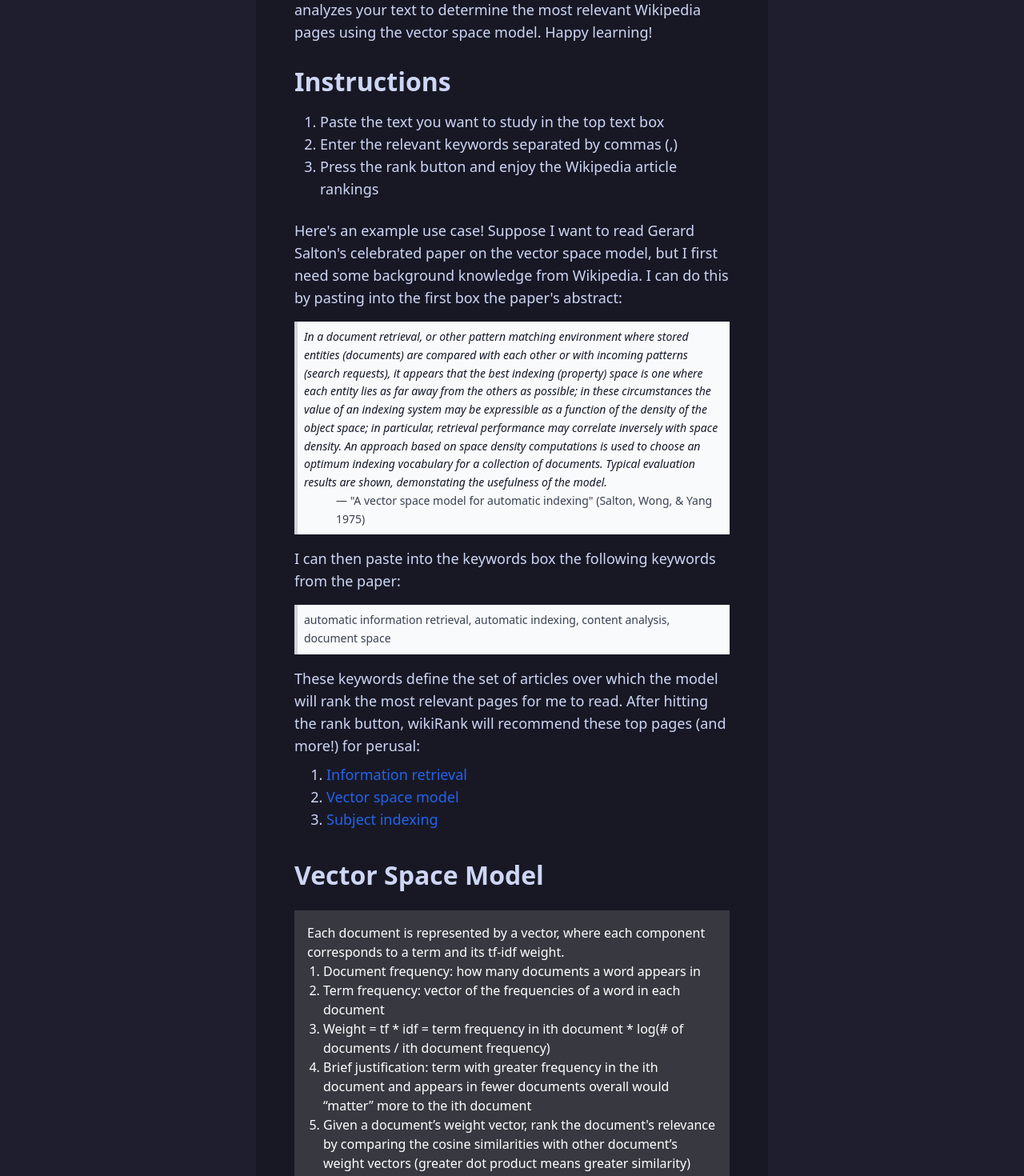
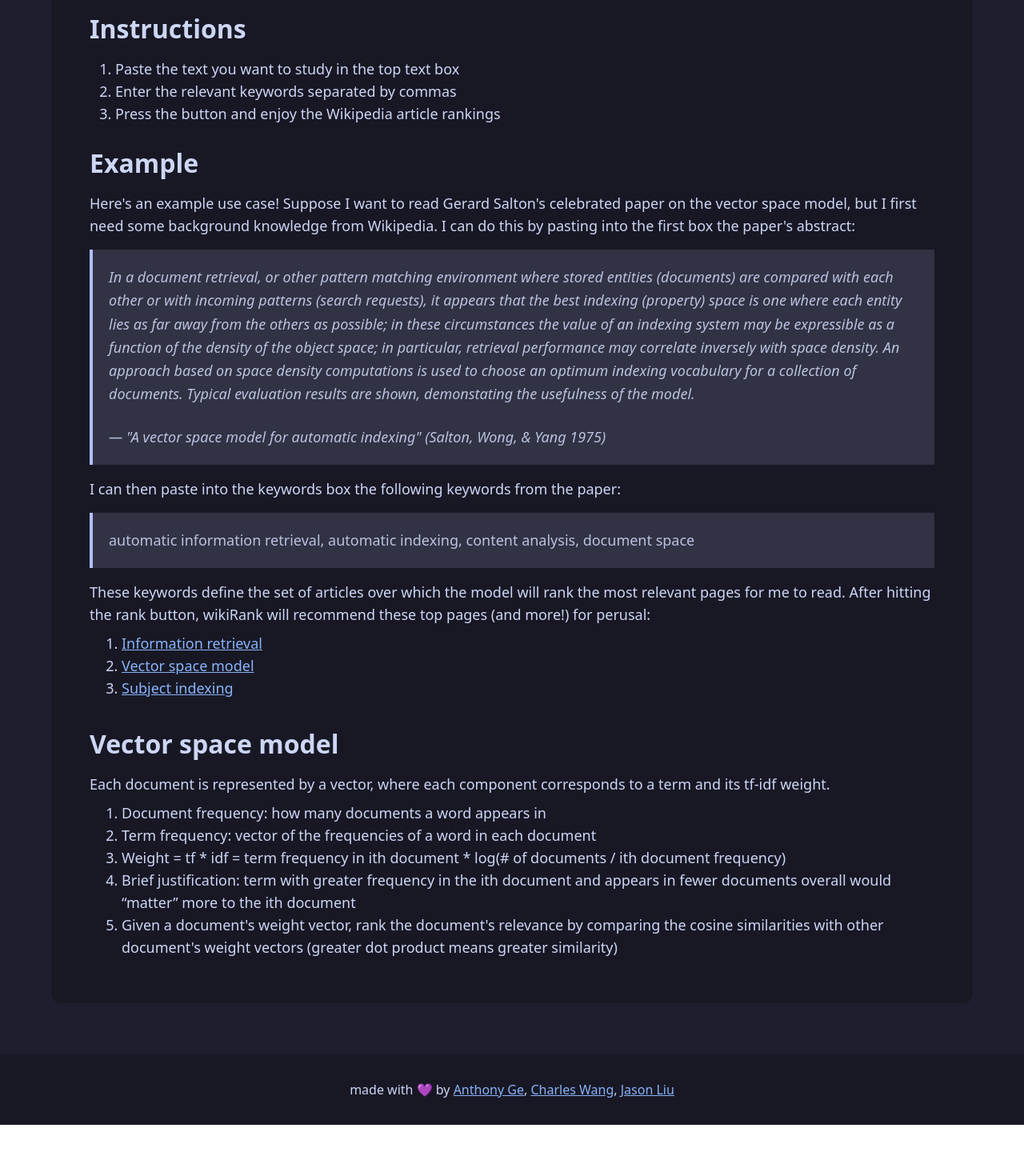
Before and after one commit to GeneralPoxter/wikiRank, a Next.js app: page /about in a window 1280 px wide. Shown: the part 520-1990 px from the top of the page at 80% size. After the commit the page ends 1926 px from the top, so only its background shows below. Built offline with nearby package versions, Linux system fonts and the light colour scheme.

Commit message:
about page

```diff
--- a/components/footer.js
+++ b/components/footer.js
@@ -1,9 +1,11 @@
 import React from "react";
 
 export default function Header() {
+    const linkStyle = "underline text-[#89b4fa]";
+
     return (
         <div className='bg-[#181825] w-screen mt-[5%] text-[#cdd6f4] p-8 text-center'>
-            made with ⚒️ by Anthony Ge, Charles Wang, Jason Liu
+            made with 💜 by <a href="https://github.com/geant04" target="_blank" className={linkStyle}>Anthony Ge</a>, <a href="https://github.com/aczw" target="_blank" className={linkStyle}>Charles Wang</a>, <a href="https://github.com/GeneralPoxter/wikiRank" target="_blank" className={linkStyle}>Jason Liu</a>
         </div>
     );
 }
--- a/components/input.js
+++ b/components/input.js
@@ -117,7 +117,7 @@ export default function Input() {
             <p className="text-[2em] mt-[1em] text-center text-[#cdd6f4]">Searchable keywords</p>
             <textarea
                 className="overflow-scroll mt-[1em] p-[1em] rounded-xl bg-[#313244] text-[#cdd6f4] w-[100%] text-left h-[5em]"
-                placeholder="comma, separated, keywords"
+                placeholder="enter, comma, separated, keywords, here"
                 ref={keywordsTextArea}
             />
             <button
@@ -128,7 +128,7 @@ export default function Input() {
             </button>
             <div>
                 <h className="text-[4em] text-[#cdd6f4]">Results</h>
-                <div className="w-[100%] my-[1.5em] p-[3em] rounded-xl bg-[#313244]">
+                <div className="w-[100%] my-[1.5em] p-[3em] rounded-xl bg-[#313244] last:m-0">
                     {displayResults()}
                 </div>
             </div>
--- a/pages/about.js
+++ b/pages/about.js
@@ -1,8 +1,10 @@
-import Head from 'next/head'
-import Header from '../components/header.js'
+import Head from 'next/head';
+import Header from '../components/header.js';
+import Footer from '../components/footer.js';
 
 export default function About() {
-    const aStyle = "text-blue-600 dark:text-blue-500 hover:underline";
+    const blockStyle = "p-5 my-4 border-l-4 border-[#b4befe] bg-[#313244]";
+    const blockTextStyle = "text-lg leading-relaxed text-[#bac2de]";
 
     return (
         <div className='bg-[#1e1e2e]'>
@@ -10,64 +12,49 @@ export default function About() {
                 <title>wikiRank - About</title>
             </Head>
             <Header></Header>
-            <div className='relative top-[10px] p-[3em] w-[50%] m-auto text-[#cdd6f4] bg-[#181825] rounded-xl'>
-                <div className='body'>
-                    <div className='text-[200%] font-bold w-auto pb-3'>
-                        <h1>Why wikiRank?</h1>
-                    </div>
+            <div className='p-[3em] mx-[5%] text-[#cdd6f4] bg-[#181825] rounded-xl'>
+                <h1 className='text-[200%] font-bold w-auto pb-3'>Why wikiRank?</h1>
                 <p className='text-lg'>Can't understand a journal article? Feeling lost in a textbook chapter? Wikipedia is your friend &#8212; but it's so big! wikiRank analyzes your text to determine the most relevant Wikipedia pages using the vector space model. Happy learning!</p>
-                </div>
                 <br></br>
-                <div className='body'>
-                    <div className='text-[200%] font-bold w-auto pb-3'>
-                        <h1>Instructions</h1>
-                    </div>
-                    <div className='text-lg'>
-                        <ol className="list-decimal pl-8">
+
+                <h1 className='text-[200%] font-bold w-auto pb-3'>Instructions</h1>
+                <ol className="list-decimal text-lg ml-8">
                     <li>Paste the text you want to study in the top text box</li>
-                            <li>Enter the relevant keywords separated by commas (,)</li>
-                            <li>Press the rank button and enjoy the Wikipedia article rankings</li>
+                    <li>Enter the relevant keywords separated by commas</li>
+                    <li>Press the button and enjoy the Wikipedia article rankings</li>
                 </ol>
-                    </div>
                 <br></br>
+
+                <h1 className='text-[200%] font-bold w-auto pb-3'>Example</h1>
                 <p className='text-lg'>Here's an example use case! Suppose I want to read Gerard Salton's celebrated paper on the vector space model, but I first need some background knowledge from Wikipedia. I can do this by pasting into the first box the paper's abstract:</p>
-                    <blockquote className="p-2 my-4 border-l-4 border-gray-300 bg-gray-50 dark:border-gray-500 dark:bg-gray-800">
-                        <p className="text-sm italic font-medium leading-relaxed text-gray-900 dark:text-white">In a document retrieval, or other pattern matching environment where stored entities (documents) are compared with each other or with incoming patterns (search requests), it appears that the best indexing (property) space is one where each entity lies as far away from the others as possible; in these circumstances the value of an indexing system may be expressible as a function of the density of the object space; in particular, retrieval performance may correlate inversely with space density. An approach based on space density computations is used to choose an optimum indexing vocabulary for a collection of documents. Typical evaluation results are shown, demonstating the usefulness of the model.</p>
-                        <p className="pl-10 text-sm bold font-medium leading-relaxed text-gray-700 dark:text-white">&#8212; "A vector space model for automatic indexing" (Salton, Wong, & Yang 1975)</p>
+                <blockquote className={blockStyle + " italic"}>
+                    <p className={blockTextStyle}>In a document retrieval, or other pattern matching environment where stored entities (documents) are compared with each other or with incoming patterns (search requests), it appears that the best indexing (property) space is one where each entity lies as far away from the others as possible; in these circumstances the value of an indexing system may be expressible as a function of the density of the object space; in particular, retrieval performance may correlate inversely with space density. An approach based on space density computations is used to choose an optimum indexing vocabulary for a collection of documents. Typical evaluation results are shown, demonstating the usefulness of the model.</p>
+                    <br></br>
+                    <p className={blockTextStyle}>&#8212; "A vector space model for automatic indexing" (Salton, Wong, & Yang 1975)</p>
                 </blockquote>
                 <p className='text-lg'>I can then paste into the keywords box the following keywords from the paper:</p>
-                    <blockquote className="p-2 my-4 border-l-4 border-gray-300 bg-gray-50 dark:border-gray-500 dark:bg-gray-800">
-                        <p className="text-sm bold font-medium leading-relaxed text-gray-700 dark:text-white">automatic information retrieval, automatic indexing, content analysis, document space</p>
+                <blockquote className={blockStyle}>
+                    <p className={blockTextStyle}>automatic information retrieval, automatic indexing, content analysis, document space</p>
                 </blockquote>
                 <p className='text-lg'>These keywords define the set of articles over which the model will rank the most relevant pages for me to read. After hitting the rank button, wikiRank will recommend these top pages (and more!) for perusal:</p>
-                    <div className='text-lg p-2'>
-                        <ol className="list-decimal pl-8">
-                            <li><a className={aStyle} href="https://en.wikipedia.org/wiki/Information_retrieval">Information retrieval</a></li>
-                            <li><a className={aStyle} href="https://en.wikipedia.org/wiki/Vector_space_model">Vector space model</a></li>
-                            <li><a className={aStyle} href="https://en.wikipedia.org/wiki/Subject_indexing">Subject indexing</a></li>
+                <ol className="text-lg p-2 list-decimal ml-8">
+                    <li><a className="underline text-[#89b4fa]" href="https://en.wikipedia.org/wiki/Information_retrieval" target='_blank'>Information retrieval</a></li>
+                    <li><a className="underline text-[#89b4fa]" href="https://en.wikipedia.org/wiki/Vector_space_model" target='_blank'>Vector space model</a></li>
+                    <li><a className="underline text-[#89b4fa]" href="https://en.wikipedia.org/wiki/Subject_indexing" target='_blank'>Subject indexing</a></li>
                 </ol>
-                    </div>
-                </div>
                 <br></br>
-                <div className='body'>
-                    <div className='text-[200%] font-bold w-auto pb-3'>
-                        <h1>Vector Space Model</h1>
-                    </div>
-                    <div className='text-left bg-[grey] p-4 mt-2 bg-opacity-30 text-white'>
-                        <p>Each document is represented by a vector, where each component corresponds to a term and its tf-idf weight.</p>
-                        <ul className="list-decimal ml-5">
+
+                <h1 className='text-[200%] font-bold w-auto pb-3'>Vector space model</h1>
+                <p className='text-lg'>Each document is represented by a vector, where each component corresponds to a term and its tf-idf weight.</p>
+                <ul className="text-lg p-2 list-decimal ml-8">
                     <li>Document frequency: how many documents a word appears in </li>
                     <li>Term frequency: vector of the frequencies of a word in each document</li>
                     <li>Weight = tf * idf = term frequency in ith document * log(# of documents / ith document frequency)</li>
                     <li>Brief justification: term with greater frequency in the ith document and appears in fewer documents overall would “matter” more to the ith document</li>
-                            <li>Given a document’s weight vector, rank the document's relevance by comparing the cosine similarities with other document’s weight vectors (greater dot product means greater similarity)</li>
+                    <li>Given a document's weight vector, rank the document's relevance by comparing the cosine similarities with other document's weight vectors (greater dot product means greater similarity)</li>
                 </ul>
             </div>
+            <Footer></Footer>
         </div>
-            </div>
-            <br />
-            <br />
-            <br />
-        </div >
     );
 }
--- a/styles/globals.css
+++ b/styles/globals.css
@@ -1,3 +1,11 @@
 @tailwind base;
 @tailwind components;
 @tailwind utilities;
+
+html {
+    @apply h-full;
+}
+
+body {
+    @apply h-full;
+}
```
Lines whose indentation alone changed are shown as unchanged.
